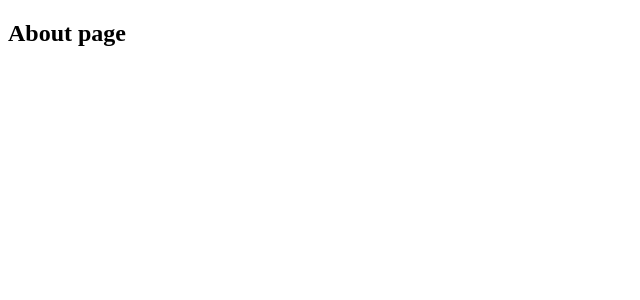
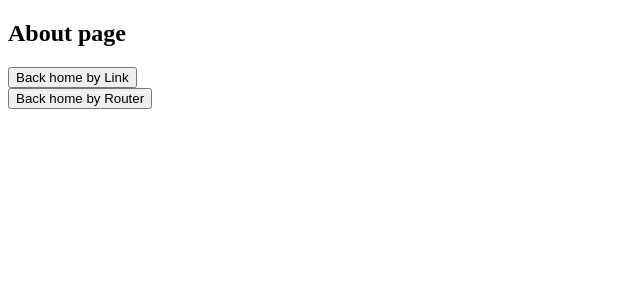
Before and after one commit to SDen4/nextjs-example, a Next.js app: page /about in a window 1280 px wide. Shown: the top 300 px of the page, without its empty margins (0-640 px from the left). Built offline with nearby package versions, Linux system fonts and the light colour scheme.

Commit message:
Link and Router

```diff
--- a/pages/about/index.js
+++ b/pages/about/index.js
@@ -1,5 +1,19 @@
-// This page available at the route: http://localhost:3000/about ! //
+import Link from 'next/link';
+import Router from 'next/router';
 
 export default function About() {
-  return <h2>About page</h2>;
+  const clickHandler = () => {
+    Router.push('/');
+  };
+
+  return (
+    <>
+      <h2>About page</h2>
+      <Link href="/">
+        <button>Back home by Link</button>
+      </Link>
+      <br />
+      <button onClick={clickHandler}>Back home by Router</button>
+    </>
+  );
 }
```
Also changed, not shown: pages/index.js (+14 -1 lines).
